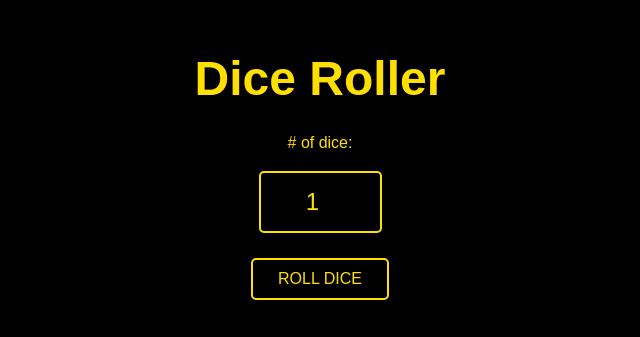
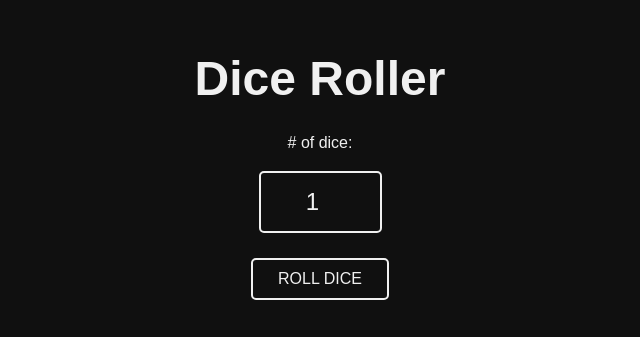
Before and after one commit to darklowlyx/dice-roller, a plain HTML site: page index.html in a window 1280 px wide. Shown: the part 203-540 px from the top of the page, without its empty margins (320-960 px from the left). Drawn offline with Linux system fonts and the light colour scheme.

Commit message:
version 0.45

```diff
--- a/css/style.css
+++ b/css/style.css
@@ -1,8 +1,13 @@
 @import "nullstyle.css";
 
+:root{
+	--black: #101010;
+	--white: #f0f0f0;
+}
+
 * {
-	background-color: #000;
-	color: #ffdf00;
+	background-color: var(--black);
+	color: var(--white);
 	font-family: Arial, "Helvetica Neue", Helvetica, sans-serif;
 	text-align: center;
 }
@@ -23,7 +28,7 @@ label {
 	margin-bottom: 1.25rem;
 }
 input {
-	border: 0.125rem solid #ffdf00;
+	border: 0.125rem solid var(--white);
 	border-radius: 0.3125rem;
 	outline: 0;
 	font-size: 1.5rem;
@@ -33,11 +38,11 @@ input {
 }
 input:focus {
 	box-shadow:
-		inset 0rem 0rem 0.625rem #ffdf00,
-		0rem 0rem 0.625rem #ffdf00;
+		inset 0rem 0rem 0.625rem var(--white),
+		0rem 0rem 0.625rem var(--white);
 }
 .lite-button {
-	border: 0.125rem solid #ffdf00;
+	border: 0.125rem solid var(--white);
 	text-transform: uppercase;
 	font-weight: 500;
 	padding: 0.625rem 1.5625rem;
@@ -46,8 +51,8 @@ input:focus {
 	margin-bottom: 1.25rem;
 }
 .lite-button:hover {
-	background-color: #ffdf00;
-	color: #000;
+	background-color: var(--white);
+	color: var(--black);
 }
 img {
 	width: 6.25rem;
```
